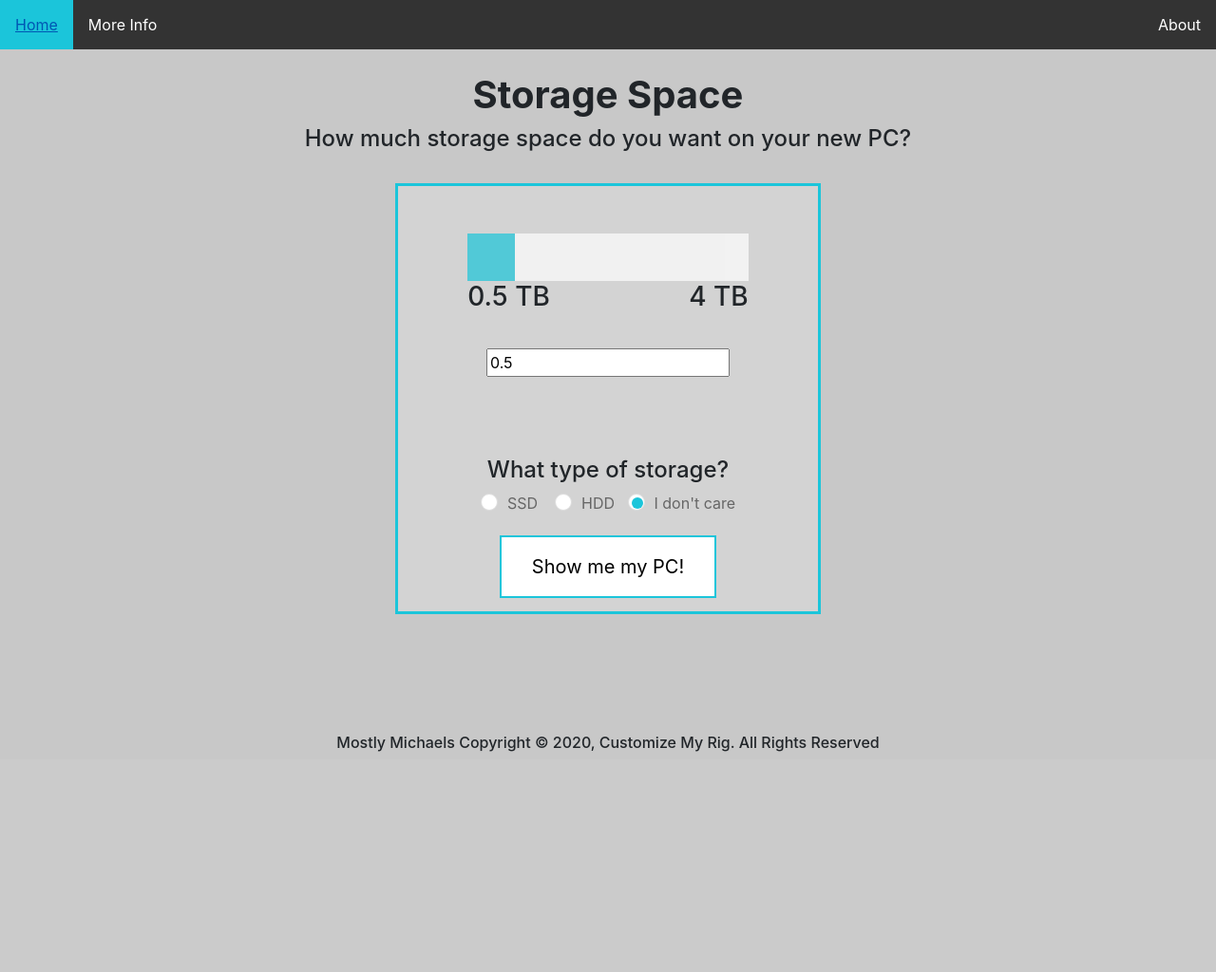
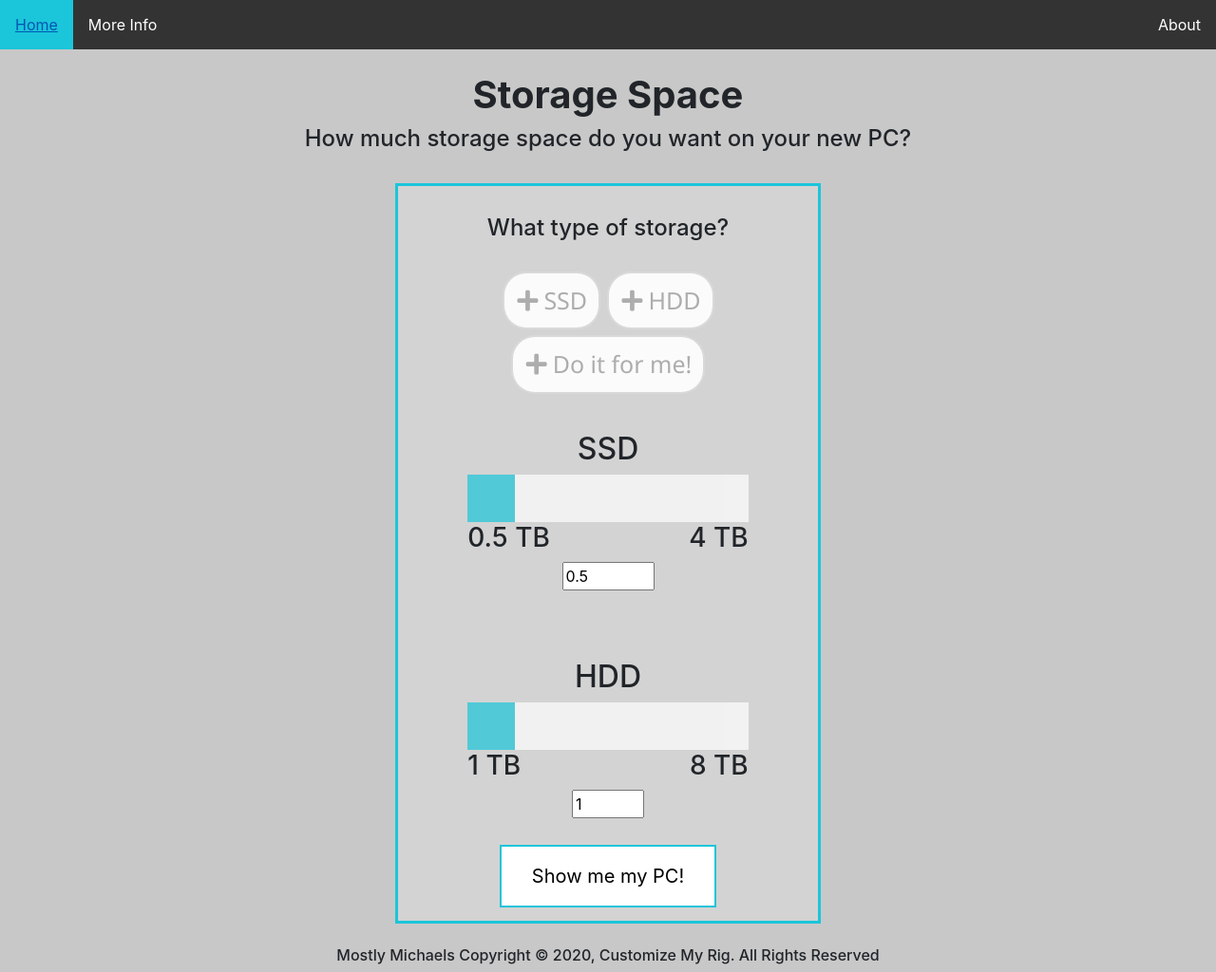
Before and after one commit to mvanree00/Customize-My-Rig, a Django app: page /hardware/ in a window 1280 px wide. Shown: the whole page at 95% size. Before the commit the page ends 792 px from the top, so only its background shows below. Run offline with Django 3.2, Linux system fonts and the light colour scheme; some libraries are stand-ins or nearby versions.

Commit message:
Two sliders

```diff
--- a/homepage/templates/homepage/hardware.html
+++ b/homepage/templates/homepage/hardware.html
@@ -26,34 +26,47 @@ References:
     <h4 style="text-align: center">How much storage space do you want on your new PC?</h4>
     <br>
     <div class="storageform">
-    <div class="storageslidecontainer" style="margin-top: 40px;">
+        <div class="storageslidecontainer" style="margin-top: 20px;">
             <form>
-            <input type="range" min="0.5" max="4" value="0.5" class="storageslider" id="storage" oninput="amount.value=storage.value" step="0.5" />
+                <h4 style="text-align: center;">What type of storage?</h4>
+                <div class="radio-wrapper">
+                    <div class="container">
+                        <ul class="ks-cboxtags" style="text-align: center">
+                            <li><input type="checkbox" name="SSD" id="SSD"><label for="SSD">SSD</label></li>
+                            <li><input type="checkbox" name="HDD" id="HDD"><label for="HDD">HDD</label></li>
+                            <li><input type="checkbox" name="auto" id="auto"><label for="auto">Do it for me!</label></li>
+                        </ul>
+                    </div>
+                </div>
+
+                <h2 style="text-align: center;">SSD</h2>
+                <input type="range" min="0.5" max="4" value="0.5" class="storageslider" id="ssdrange" name="ssdrange"
+                       oninput="ssdamount.value=ssdrange.value" step="0.5"/>
                 <div style="overflow: hidden;">
                     <h3 style="float: left; margin-left: 15%">0.5 TB</h3>
                     <h3 style="float: right; margin-right: 15%">4 TB</h3>
                 </div>
-            <input type="number" class="storageamount" id="amount" name="amount" oninput="storage.value=amount.value" step="0.5" value="0.5" min="0.5"><br>
+                <input type="number" style="margin-top: 0px" class="storageamount" id="ssdamount" name="ssdamount" oninput="ssdrange.value=ssdamount.value"
+                       min="0.5" max="4" step="0.5" value="0.5"><br><br><br>
 
-            <h4 style="text-align: center; margin-top: 60px;">What type of storage?</h4>
-            <div class="radio-wrapper">
-            <p style="text-align: center">
-                <input type="radio" class="hardware" id="SSD" name="storage_type" value="SSD" style="vertical-align: middle; margin: 0px;">
-                <label for="SSD">SSD</label>&nbsp;&nbsp;&nbsp;
 
-                <input type="radio" class="hardware" id="HDD" name="storage_type" value="HDD" style="vertical-align: middle; margin: 0px;">
-                <label for="HDD">HDD</label>&nbsp;&nbsp;
+                <h2 style="text-align: center;">HDD</h2>
+                <input type="range" min="1" max="8" value="1" class="storageslider" id="hddrange" name="hddrange"
+                       oninput="hddamount.value=hddrange.value" step="1"/>
+                <div style="overflow: hidden;">
+                    <h3 style="float: left; margin-left: 15%">1 TB</h3>
+                    <h3 style="float: right; margin-right: 15%">8 TB</h3>
+                </div>
+                <input type="number" style="margin-top: 0px" class="storageamount" id="hddamount" name="hddamount" oninput="hddrange.value=hddamount.value"
+                       min="1" max="8" value="1"><br>
 
-                <input type="radio" class="hardware" id="either" name="storage_type" value="either" checked style="vertical-align: middle; margin: 0px;">
-                <label for="either">I don't care</label>
-            </p>
-            </div>
                 <button class="button button1">Show me my PC!</button>
             </form>
         </div>
     </div>
 
 
-<h6 style="position: fixed; bottom: 0; width:100%; text-align: center">Mostly Michaels Copyright © 2020, Customize My Rig. All Rights Reserved</h6>
+    <br><h6 style="position: relative; bottom: 0; width:100%; text-align: center">Mostly Michaels Copyright © 2020, Customize
+        My Rig. All Rights Reserved</h6>
 
 {% endblock %}
```
Lines whose indentation alone changed are shown as unchanged.
